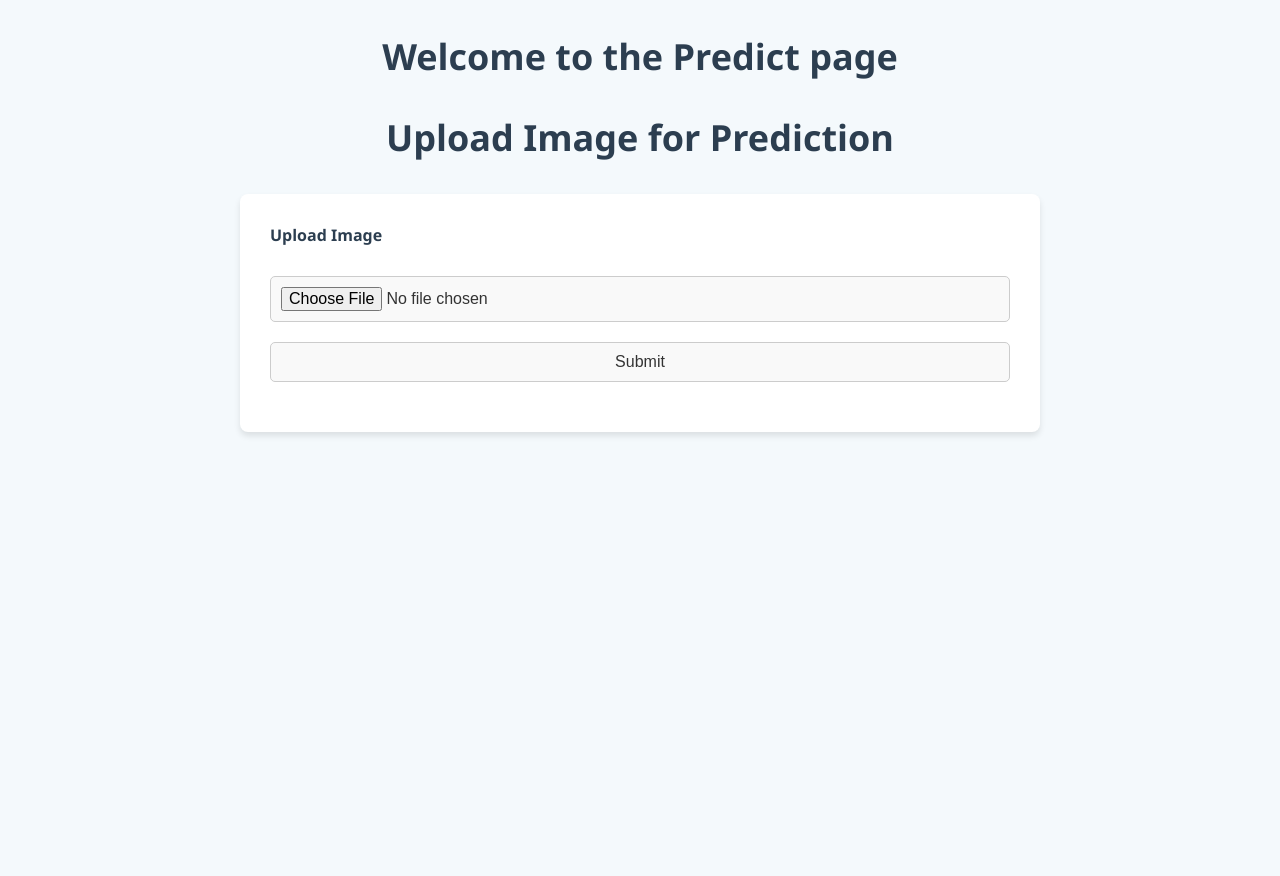
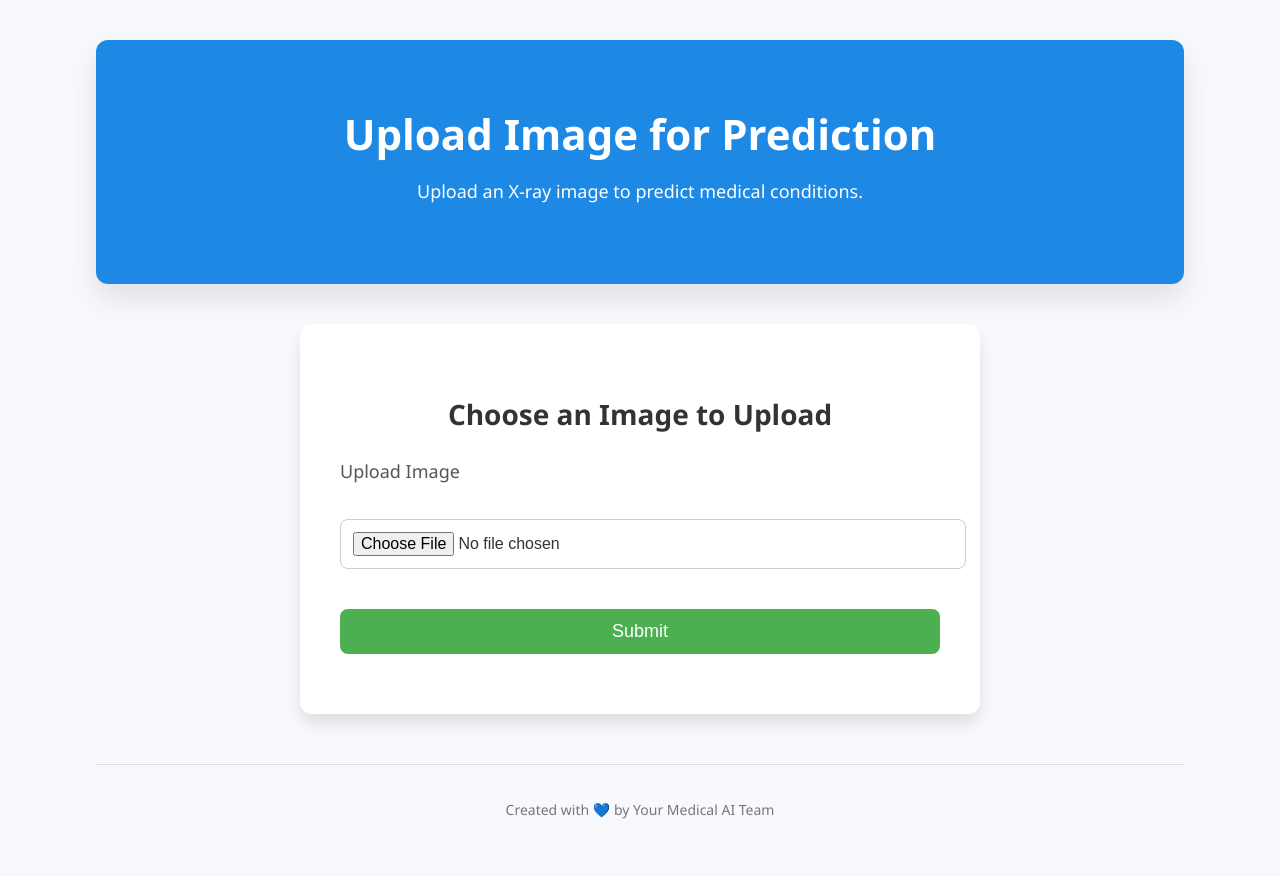
Before and after one commit to ayushsharma-1/Medical-Report-Analysis, a Flask app: page /predict in a window 1280 px wide. Before the commit the page ends 436 px from the top, so only its background shows below. Run offline with Flask 3, Linux system fonts and the light colour scheme; some libraries are stand-ins or nearby versions.

Commit message:
Update in UI

```diff
--- a/static/style.css
+++ b/static/style.css
@@ -1,130 +1,107 @@
-/* General Reset */
-* {
+/* Global Styles */
+body {
+    font-family: 'Segoe UI', Tahoma, Geneva, Verdana, sans-serif;
+    background-color: #f7f9fc; /* Light background for freshness */
+    color: #333;
     margin: 0;
     padding: 0;
-    box-sizing: border-box;
-}
-h1 {
-    font-size: 36px;
-    color: #2C3E50;
-    text-align: center; /* Center text inside the h1 */
-    margin: 2rem 0;
-}
-/* Body Styling */
-body {
-    justify-content: center; /* Centers horizontally */
-    align-items: center; /* Centers vertically */
-    height: 100vh; /* Full viewport height */
-    margin: 0; /* Remove default margin */
-    font-family: 'Segoe UI', Tahoma, Geneva, Verdana, sans-serif;
-    background-color: #f4f9fc;
+    line-height: 1.6;
 }
 
-/* Container for the form */
-form {
-    max-width: 800px;
+/* Container */
+.container {
+    width: 85%;
+    max-width: 1200px;
     margin: 0 auto;
-    background-color: #ffffff;
-    padding: 30px;
-    border-radius: 8px;
-    box-shadow: 0 4px 6px rgba(0, 0, 0, 0.1);
+    padding: 40px;
 }
 
-/* Form Label */
-label {
-    display: block;
-    font-size: 16px;
-    color: #2C3E50;
-    margin-bottom: 8px;
-    font-weight: bold;
+/* Hero Section */
+.hero {
+    background-color: #1E88E5; /* Medical blue tone */
+    color: white;
+    padding: 60px 20px;
+    border-radius: 12px;
+    box-shadow: 0 15px 30px rgba(0, 0, 0, 0.1);
+    margin-bottom: 40px;
+    text-align: center;
+    position: relative;
 }
 
-/* Form Input fields */
-input, select, textarea {
-    width: 100%;
-    padding: 10px;
-    font-size: 16px;
-    color: #333;
-    border: 1px solid #ccc;
-    border-radius: 5px;
-    margin-bottom: 20px;
-    background-color: #f9f9f9;
-    transition: all 0.3s ease;
+.hero h1 {
+    font-size: 42px;
+    margin: 0;
+    font-weight: 700;
 }
 
-/* Input focus style */
-input:focus, select:focus, textarea:focus {
-    border-color: #3498db;
-    background-color: #ffffff;
+.hero p {
+    font-size: 18px;
+    margin-top: 10px;
 }
 
-/* Form Error Message */
-div {
-    font-size: 14px;
-    color: #e74c3c;
-    margin-top: 5px;
+/* Heading and Description */
+h2 {
+    font-size: 32px;
+    color: #333;
+    text-align: center;
+    margin-top: 40px;
+    font-weight: 600;
 }
 
-/* Submit Button */
+p {
+    font-size: 18px;
+    color: #555;
+    text-align: center;
+    margin-bottom: 30px;
+}
+
+/* Button Styling */
+/* Centering the button */
+.button-container {
+    display: flex;
+    justify-content: center; /* Horizontally centers the button */
+    align-items: center;     /* Vertically centers the button if container height is set */
+    margin-top: 20px;        /* Optional: Add space above the button */
+}
+
+/* Button Styling */
 button {
-    width: 100%;
-    padding: 12px;
+    display: inline-block;
+    background-color: #4CAF50;
+    color: white;
+    padding: 15px 35px;
     font-size: 18px;
-    color: #fff;
-    background-color: #3498db;
+    font-weight: bold;
+    text-decoration: none;
+    border-radius: 8px;
     border: none;
-    border-radius: 5px;
+    box-shadow: 0 6px 12px rgba(0, 0, 0, 0.1);
+    transition: background-color 0.3s ease, transform 0.3s ease;
     cursor: pointer;
-    transition: background-color 0.3s ease;
+    text-align: center;
+}
+
+button a {
+    color: white;
+    text-decoration: none;
 }
 
 button:hover {
-    background-color: #2980b9;
+    background-color: #45a049;
+    transform: translateY(-2px); /* Subtle hover effect */
 }
 
-/* Success/Error message container */
-div.flash-message {
-    padding: 15px;
-    font-weight: bold;
-    border-radius: 5px;
-    text-align: center;
-    margin-top: 20px;
+button:focus {
+    outline: none;
 }
 
-/* Success message style */
-.flash-message.success {
-    background-color: #28a745;
-    color: white;
+
+/* Footer */
+footer {
+    font-size: 14px;
+    color: #777;
+    text-align: center;
+    margin-top: 50px;
+    padding-top: 20px;
+    border-top: 1px solid #ddd;
 }
-
-/* Error message style */
-.flash-message.error {
-    background-color: #dc3545;
-    color: white;
-}
-
-/* Additional Links Section */
-div a {
-    color: #3498db;
-    text-decoration: none;
-}
-
-div a:hover {
-    text-decoration: underline;
-}
-
-/* For a responsive layout */
-@media screen and (max-width: 600px) {
-    form {
-        padding: 20px;
-    }
-
-    input, select, textarea {
-        font-size: 14px;
-    }
-
-    button {
-        font-size: 16px;
-        padding: 10px;
-    }
-}
--- /dev/null
+++ b/static/style2.css
@@ -0,0 +1,134 @@
+/* Global Styles */
+body {
+    font-family: 'Segoe UI', Tahoma, Geneva, Verdana, sans-serif;
+    background-color: #f7f9fc; /* Light background for a clean, fresh look */
+    color: #333;
+    margin: 0;
+    padding: 0;
+    line-height: 1.6;
+}
+
+/* Container */
+.container {
+    width: 85%;
+    max-width: 1200px;
+    margin: 0 auto;
+    padding: 40px;
+}
+
+/* Hero Section */
+.hero {
+    background-color: #1E88E5; /* Blue theme for trust and medical professionalism */
+    color: white;
+    padding: 60px 20px;
+    border-radius: 12px;
+    box-shadow: 0 15px 30px rgba(0, 0, 0, 0.1);
+    margin-bottom: 40px;
+    text-align: center;
+}
+
+.hero h1 {
+    font-size: 42px;
+    margin: 0;
+    font-weight: 700;
+}
+
+.hero p {
+    font-size: 18px;
+    margin-top: 10px;
+}
+
+/* Upload Form Section */
+.upload-form {
+    background-color: white;
+    padding: 40px;
+    border-radius: 12px;
+    box-shadow: 0 10px 15px rgba(0, 0, 0, 0.1);
+    margin-top: 40px;
+    max-width: 600px;
+    margin-left: auto;
+    margin-right: auto;
+}
+
+.upload-form h3 {
+    font-size: 28px;
+    color: #333;
+    margin-bottom: 20px;
+    text-align: center;
+}
+
+.upload-form .form-group {
+    margin-bottom: 20px;
+}
+
+.upload-form label {
+    font-size: 18px;
+    color: #555;
+    display: block;
+    margin-bottom: 8px;
+}
+
+.upload-form input[type="file"] {
+    width: 100%;
+    padding: 12px;
+    border-radius: 8px;
+    border: 1px solid #ccc;
+    font-size: 16px;
+    transition: border-color 0.3s ease;
+}
+
+.upload-form input[type="file"]:hover {
+    border-color: #1E88E5; /* Change border color on hover */
+}
+
+.upload-form input[type="submit"] {
+    background-color: #4CAF50;
+    color: white;
+    padding: 12px 20px;
+    font-size: 18px;
+    border-radius: 8px;
+    border: none;
+    cursor: pointer;
+    width: 100%;
+    transition: background-color 0.3s ease, transform 0.3s ease;
+    margin-top: 20px;
+}
+
+.upload-form input[type="submit"]:hover {
+    background-color: #45a049; /* Darker green on hover */
+    transform: translateY(-2px); /* Subtle hover effect */
+}
+
+.upload-form input[type="submit"]:focus {
+    outline: none;
+}
+
+/* Footer */
+footer {
+    font-size: 14px;
+    color: #777;
+    text-align: center;
+    margin-top: 50px;
+    padding-top: 20px;
+    border-top: 1px solid #ddd;
+}
+
+/* Add a responsive design */
+@media (max-width: 768px) {
+    .container {
+        width: 95%;
+        padding: 20px;
+    }
+
+    .hero h1 {
+        font-size: 32px;
+    }
+
+    .upload-form {
+        padding: 30px;
+    }
+
+    .upload-form h3 {
+        font-size: 24px;
+    }
+}
--- a/templates/layout.html
+++ b/templates/layout.html
@@ -6,7 +6,6 @@
     <title>{{title}}</title>
 </head>
 <body>
-    <h1>Welcome to the {{title}} page</h1>
 
     {% with messages = get_flashed_messages() %}
         {%if messages %}
--- a/templates/predict.html
+++ b/templates/predict.html
@@ -1,11 +1,31 @@
 {% extends "layout.html" %}
 {%block content %}
-<link rel="stylesheet" href="../static/style.css">
-<h1>Upload Image for Prediction</h1>
-    <form method="POST" enctype="multipart/form-data">
-        {{ form.hidden_tag() }}
-        {{ form.image.label }}<br>
-        {{ form.image() }}<br>
-        {{ form.submit() }}
+<link rel="stylesheet" href="../static/style2.css">
+
+<div class="container">
+    <header class="hero">
+        <h1>Upload Image for Prediction</h1>
+        <p>Upload an X-ray image to predict medical conditions.</p>
+    </header>
+
+    <section class="upload-form">
+        <h3>Choose an Image to Upload</h3>
+        <form method="POST" enctype="multipart/form-data" class="form">
+            {{ form.hidden_tag() }}
+            <div class="form-group">
+                <label for="image">{{ form.image.label }}</label><br>
+                {{ form.image() }}
+            </div>
+            <div class="form-group">
+                {{ form.submit() }}
+            </div>
+        </form>
+    </section>
+
+    <footer>
+        <p>Created with 💙 by Your Medical AI Team</p>
+    </footer>
+</div>
+
 
 {%endblock content %}
```
Also changed, not shown: templates/home.html (+17 -4 lines), templates/prediction_result.html (+73 -14 lines), static/uploads/COVID19(566).jpg (added), static/uploads/NORMAL2-IM-1431-0001.jpeg (added), static/uploads/Tuberculosis-3.png (added), static/uploads/Tuberculosis-654.png (added), static/uploads/person1946_bacteria_4874.jpeg (added), static/uploads/person1947_bacteria_4876.jpeg (added), static/uploads/person1949_bacteria_4880.jpeg (added), vercel.json (added).
